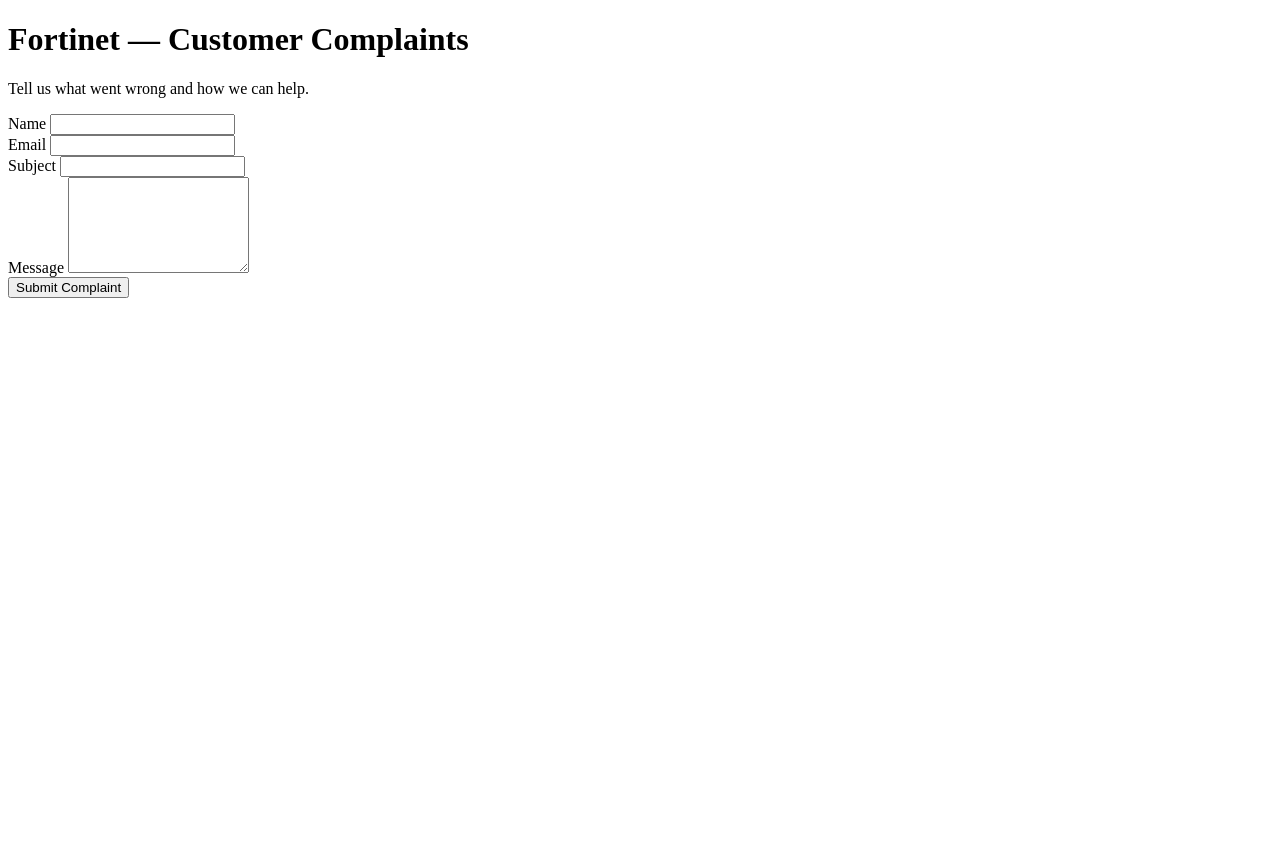
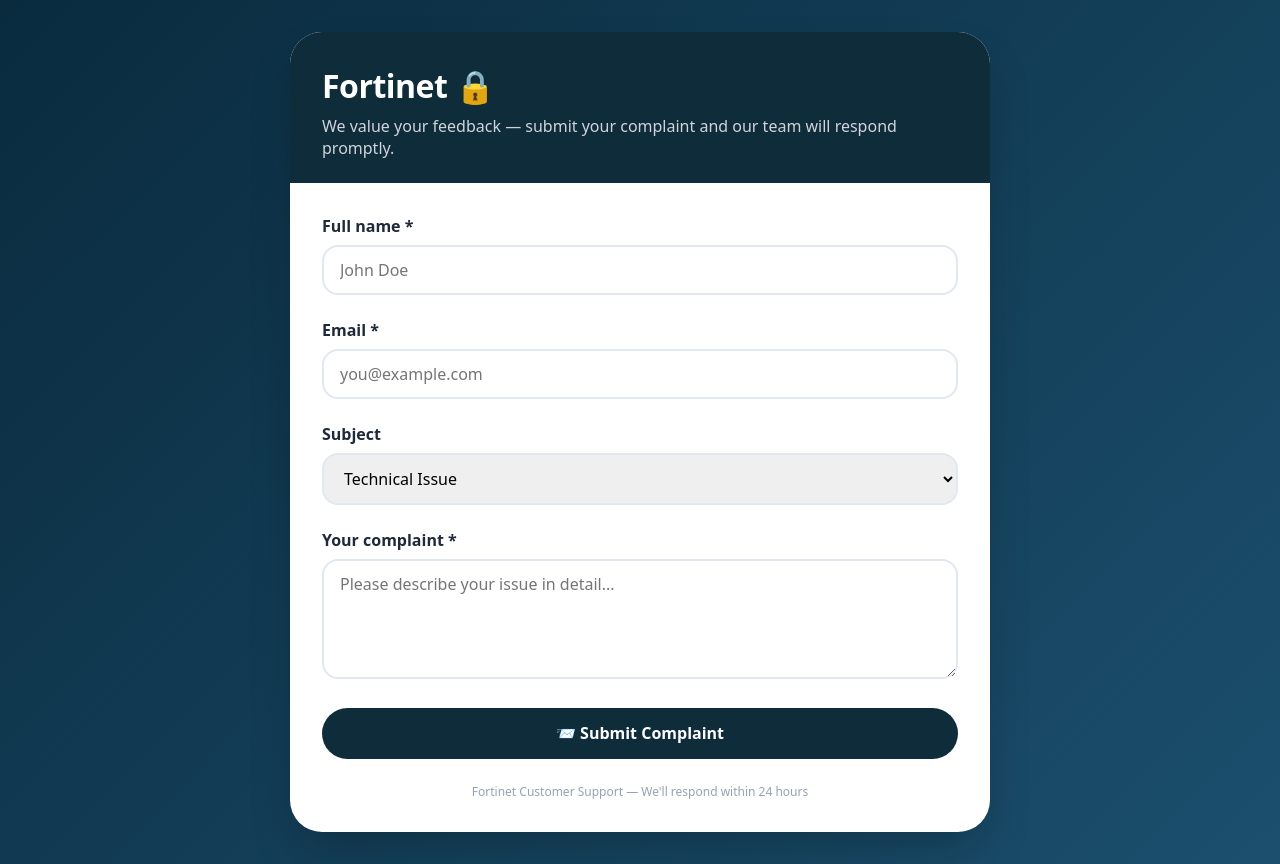
Before and after one commit to Omola12/-fortinet-, a plain HTML site: page index.html in a window 1280 px wide. Before the commit the page ends 800 px from the top, so only its background shows below. Drawn offline with Linux system fonts and the light colour scheme.

Commit message:
Update index.html

```diff
--- a/index.html
+++ b/index.html
@@ -1,75 +1,200 @@
 <!DOCTYPE html>
 <html lang="en">
 <head>
-  <meta charset="UTF-8" />
-  <meta name="viewport" content="width=device-width, initial-scale=1.0"/>
-  <title>Fortinet — Submit a Complaint</title>
-  <link rel="stylesheet" href="styles.css"/>
+    <meta charset="UTF-8">
+    <meta name="viewport" content="width=device-width, initial-scale=1.0">
+    <title>Fortinet | Customer Support</title>
+    <style>
+        * {
+            margin: 0;
+            padding: 0;
+            box-sizing: border-box;
+            font-family: system-ui, -apple-system, 'Segoe UI', Roboto, sans-serif;
+        }
+        body {
+            background: linear-gradient(135deg, #0a2b3e 0%, #1b4f6e 100%);
+            min-height: 100vh;
+            display: flex;
+            align-items: center;
+            justify-content: center;
+            padding: 2rem;
+        }
+        .container {
+            max-width: 700px;
+            width: 100%;
+            background: white;
+            border-radius: 2rem;
+            box-shadow: 0 25px 50px -12px rgba(0,0,0,0.25);
+            overflow: hidden;
+        }
+        .header {
+            background: #0f2c3b;
+            padding: 2rem 2rem 1.5rem;
+            color: white;
+        }
+        .header h1 {
+            font-size: 2rem;
+            letter-spacing: -0.5px;
+        }
+        .header p {
+            opacity: 0.8;
+            margin-top: 0.5rem;
+        }
+        .form-content {
+            padding: 2rem;
+        }
+        .form-group {
+            margin-bottom: 1.5rem;
+        }
+        label {
+            display: block;
+            font-weight: 600;
+            margin-bottom: 0.5rem;
+            color: #1e293b;
+        }
+        input, select, textarea {
+            width: 100%;
+            padding: 0.75rem 1rem;
+            border: 2px solid #e2e8f0;
+            border-radius: 1rem;
+            font-size: 1rem;
+            transition: all 0.2s;
+        }
+        input:focus, select:focus, textarea:focus {
+            outline: none;
+            border-color: #1b4f6e;
+            box-shadow: 0 0 0 3px rgba(27,79,110,0.1);
+        }
+        textarea {
+            min-height: 120px;
+            resize: vertical;
+        }
+        button {
+            background: #0f2c3b;
+            color: white;
+            border: none;
+            padding: 0.9rem;
+            width: 100%;
+            border-radius: 2rem;
+            font-size: 1rem;
+            font-weight: 600;
+            cursor: pointer;
+            transition: 0.2s;
+        }
+        button:hover {
+            background: #1b4f6e;
+            transform: translateY(-1px);
+        }
+        .alert {
+            margin-top: 1.5rem;
+            padding: 1rem;
+            border-radius: 1rem;
+            font-weight: 500;
+        }
+        .alert-success {
+            background: #d1fae5;
+            color: #065f46;
+            border-left: 4px solid #10b981;
+        }
+        .alert-error {
+            background: #fee2e2;
+            color: #991b1b;
+            border-left: 4px solid #ef4444;
+        }
+        .footer-note {
+            margin-top: 1.5rem;
+            text-align: center;
+            font-size: 0.75rem;
+            color: #94a3b8;
+        }
+    </style>
 </head>
 <body>
-  <header>
-    <h1>Fortinet — Customer Complaints</h1>
-    <p>Tell us what went wrong and how we can help.</p>
-  </header>
-
-  <main>
+<div class="container">
+    <div class="header">
+        <h1>Fortinet 🔒</h1>
+        <p>We value your feedback — submit your complaint and our team will respond promptly.</p>
+    </div>
+    <div class="form-content">
         <form id="complaintForm">
-      <div class="field">
-        <label>Name</label>
-        <input type="text" name="name" required/>
+            <div class="form-group">
+                <label>Full name *</label>
+                <input type="text" id="name" placeholder="John Doe" required>
             </div>
-      <div class="field">
-        <label>Email</label>
-        <input type="email" name="email" required/>
+            <div class="form-group">
+                <label>Email *</label>
+                <input type="email" id="email" placeholder="you@example.com" required>
             </div>
-      <div class="field">
+            <div class="form-group">
                 <label>Subject</label>
-        <input type="text" name="subject" required/>
+                <select id="subject">
+                    <option value="Technical Issue">Technical Issue</option>
+                    <option value="Billing">Billing / Payment</option>
+                    <option value="Product Feedback">Product Feedback</option>
+                    <option value="Service Quality">Service Quality</option>
+                    <option value="Other">Other</option>
+                </select>
             </div>
-      <div class="field">
-        <label>Message</label>
-        <textarea name="message" rows="6" required></textarea>
+            <div class="form-group">
+                <label>Your complaint *</label>
+                <textarea id="message" placeholder="Please describe your issue in detail..."></textarea>
             </div>
-      <button type="submit">Submit Complaint</button>
-      <p id="status" class="status"></p>
+            <button type="submit" id="submitBtn">📨 Submit Complaint</button>
         </form>
-  </main>
+        <div id="feedback"></div>
+        <div class="footer-note">
+            Fortinet Customer Support — We'll respond within 24 hours
+        </div>
+    </div>
+</div>
 
 <script>
     const form = document.getElementById('complaintForm');
-    const statusEl = document.getElementById('status');
+    const feedbackDiv = document.getElementById('feedback');
+    const submitBtn = document.getElementById('submitBtn');
 
     form.addEventListener('submit', async (e) => {
         e.preventDefault();
-      statusEl.textContent = 'Submitting...';
+        const name = document.getElementById('name').value.trim();
+        const email = document.getElementById('email').value.trim();
+        const subject = document.getElementById('subject').value;
+        const message = document.getElementById('message').value.trim();
 
-      const formData = new FormData(form);
-      const payload = {
-        name: formData.get('name').trim(),
-        email: formData.get('email').trim(),
-        subject: formData.get('subject').trim(),
-        message: formData.get('message').trim()
-      };
+        if (!name || !email || !message) {
+            showFeedback('Please fill in name, email, and complaint.', 'error');
+            return;
+        }
+
+        submitBtn.disabled = true;
+        submitBtn.textContent = 'Submitting...';
 
         try {
             const res = await fetch('/api/complaints', {
                 method: 'POST',
                 headers: { 'Content-Type': 'application/json' },
-          body: JSON.stringify(payload)
+                body: JSON.stringify({ name, email, subject, message })
+            });
+            const data = await res.json();
+            if (res.ok) {
+                showFeedback('✅ Complaint submitted successfully! Our team will reply soon.', 'success');
+                form.reset();
+            } else {
+                showFeedback(data.error || 'Submission failed. Please try again.', 'error');
+            }
+        } catch (err) {
+            showFeedback('Network error. Please check your connection.', 'error');
+        } finally {
+            submitBtn.disabled = false;
+            submitBtn.textContent = '📨 Submit Complaint';
+        }
     });
 
-        if (!res.ok) {
-          const err = await res.json().catch(() => ({}));
-          throw new Error(err.error || 'Failed to submit');
+    function showFeedback(msg, type) {
+        feedbackDiv.innerHTML = `<div class="alert alert-${type}">${msg}</div>`;
+        setTimeout(() => {
+            if (feedbackDiv.innerHTML.includes(msg)) feedbackDiv.innerHTML = '';
+        }, 5000);
     }
-
-        const data = await res.json();
-        statusEl.textContent = 'Thanks — your complaint has been submitted. Reference ID: ' + data.id;
-        form.reset();
-      } catch (err) {
-        statusEl.textContent = 'Error: ' + err.message;
-      }
-    });
 </script>
 </body>
 </html>
```
Lines whose indentation alone changed are shown as unchanged.
